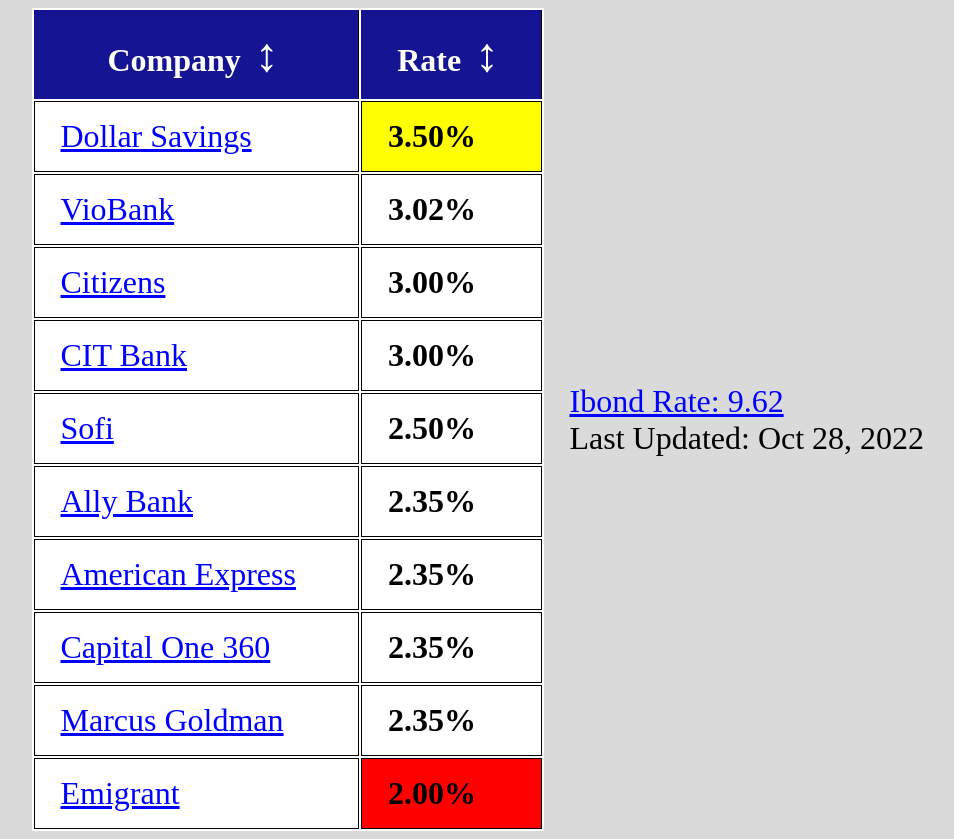
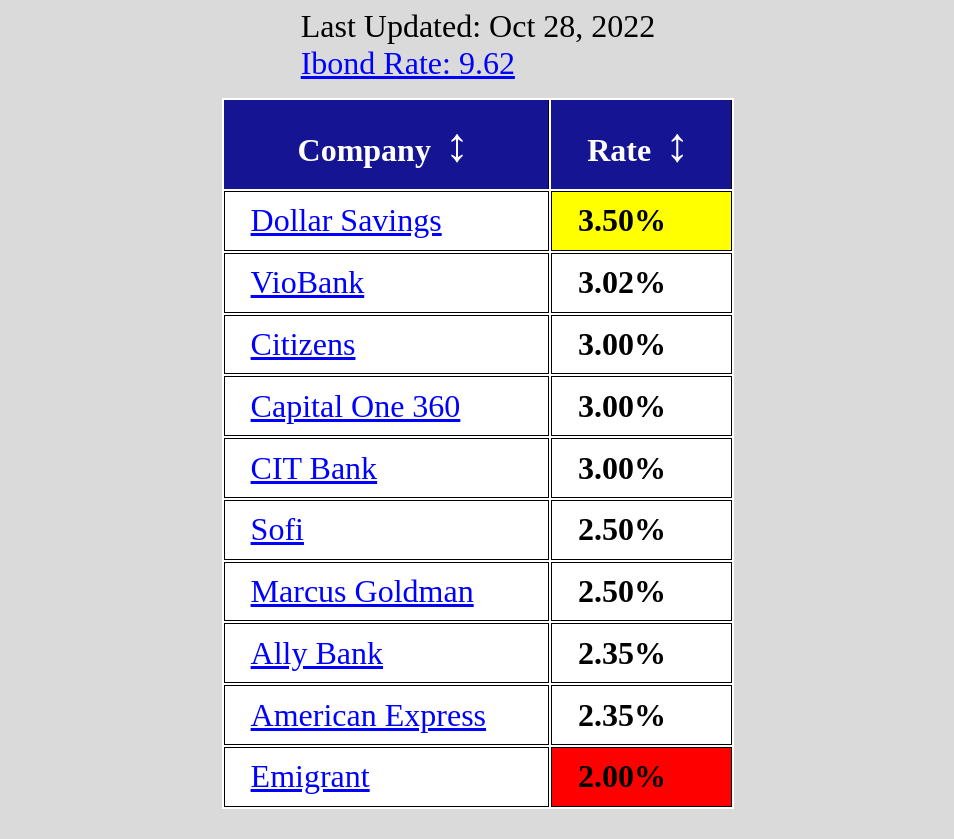
Before and after one commit to chanpm26/Rates, a plain HTML site: page index.html in a window 1280 px wide. Shown: the whole page, without its empty margins (162-1116 px from the left). After the commit the page ends 817 px from the top, so only its background shows below. Drawn offline with Linux system fonts and the light colour scheme.

Commit message:
10.28.22 update

```diff
--- a/index.html
+++ b/index.html
@@ -7,6 +7,10 @@
     </head>
     <body>
         <main>
+            <div>
+                <p id="last-updated"></p>
+                <p id="ibond"></p>
+            </div>
             <table id="rates"></div>
                 <thead>
                     <tr>
@@ -18,10 +22,6 @@
                 </tbody>
                 </table>
         </main>
-        <div>
-            <p id="ibond"></p>
-            <p id="last-updated"></p>
-        </div>
         <script src="main.js"></script>
     </body>
 </html>
--- a/main.js
+++ b/main.js
@@ -2,10 +2,10 @@ let ally = ["Ally Bank", 2.35, 'https://www.ally.com/bank/view-rates'];
 let dollar = ["Dollar Savings", 3.5, 'https://www.dollarsavingsdirect.com/securebanking/login.do?_flowExecutionKey=_c077CE5EA-886D-2F0E-21C5-980BA4D81FAD_k4BB05347-87A7-374D-BB70-CB66A2BBB052'];
 let citizens = ["Citizens", 3.0, 'https://www.secure.citizensaccess.com/Citizens/savings'];
 let american = ["American Express", 2.35, 'https://www.americanexpress.com/en-us/banking/online-savings/high-yield-savings'];
-let capital = ["Capital One 360", 2.35, 'https://www.capitalone.com/bank/savings-accounts/online-performance-savings-account/?external_id=360B_MM_SEM_71700000092215977_GOOGLE_58700007739987663_43700070265456923&06167_SE001492_AlwaysOn=&gclid=CjwKCAjw2OiaBhBSEiwAh2ZSP0AUx_o87ULwbk3UAtXPRFySEYO2kpiNMg8Q0Fowp4KCoBahlZYeBxoCkBoQAvD_BwE&gclsrc=aw.ds'];
+let capital = ["Capital One 360", 3.00, 'https://www.capitalone.com/bank/savings-accounts/online-performance-savings-account/?external_id=360B_MM_SEM_71700000092215977_GOOGLE_58700007739987663_43700070265456923&06167_SE001492_AlwaysOn=&gclid=CjwKCAjw2OiaBhBSEiwAh2ZSP0AUx_o87ULwbk3UAtXPRFySEYO2kpiNMg8Q0Fowp4KCoBahlZYeBxoCkBoQAvD_BwE&gclsrc=aw.ds'];
 let cit = ["CIT Bank", 3.0, 'https://www.cit.com/cit-bank/savings-connect?gclid=CjwKCAjw2OiaBhBSEiwAh2ZSP9lH5FshuRhKv3J0K4zB1Mthg67x7l6-InDdEeHi_yfeHV_Ebp73hxoCrkAQAvD_BwE&ef_id=CjwKCAjw2OiaBhBSEiwAh2ZSP9lH5FshuRhKv3J0K4zB1Mthg67x7l6-InDdEeHi_yfeHV_Ebp73hxoCrkAQAvD_BwE:G:s&s_kwcid=AL!5243!3!590126087033!b!!g!!cit%20bank&utm_medium=cpc&utm_source=google&utm_term=cit%20bank&utm_content=mma_45_text_cit&utm_campaign=3Q_ggl_s_hysa_brand_alpha'];
 let sofi = ["Sofi", 2.5, 'https://support.sofi.com/hc/en-us/articles/4421758127245-What-s-my-interest-rate-for-SoFi-Checking-and-Savings-'];
-let marcus = ["Marcus Goldman", 2.35, 'https://www.marcus.com/us/en/savings/high-yield-savings'];
+let marcus = ["Marcus Goldman", 2.50, 'https://www.marcus.com/us/en/savings/high-yield-savings'];
 let vio = ["VioBank", 3.02, 'https://www.viobank.com/cornerstone-money-market-savings'];
 let emigrant = ["Emigrant", 2.00, 'https://www.emigrantdirect.com/securebanking/login.do?_flowExecutionKey=_cCE3C5419-B8E5-B3D5-7261-4CF367A45B07_k41CBC918-3EA4-849C-3407-7743F02575EF'];
 let ibond = ['Ibond', 9.62, 'https://treasurydirect.gov/savings-bonds/i-bonds/i-bonds-interest-rates/#:~:text=The%20composite%20rate%20for%20I,through%20October%202022%20is%209.62%25.']
--- a/styles.css
+++ b/styles.css
@@ -1,6 +1,6 @@
 body {
     display: flex;
-    align-items: center;
+    align-items: start;
     justify-content: center;
     min-height: 100vh;
     gap: 2vw;
@@ -28,7 +28,7 @@ tr > td:nth-child(2) {
 td {
     border: 1px solid black;
     font-size: 2rem;
-    padding: 2vh 2vw;
+    padding: 1.3vh 2vw;
 }
 
 th {
@@ -47,7 +47,6 @@ a {
 table {
     background-color: white;
     width: 40vw;
-    max-height: 100v
 
 }
 
```
